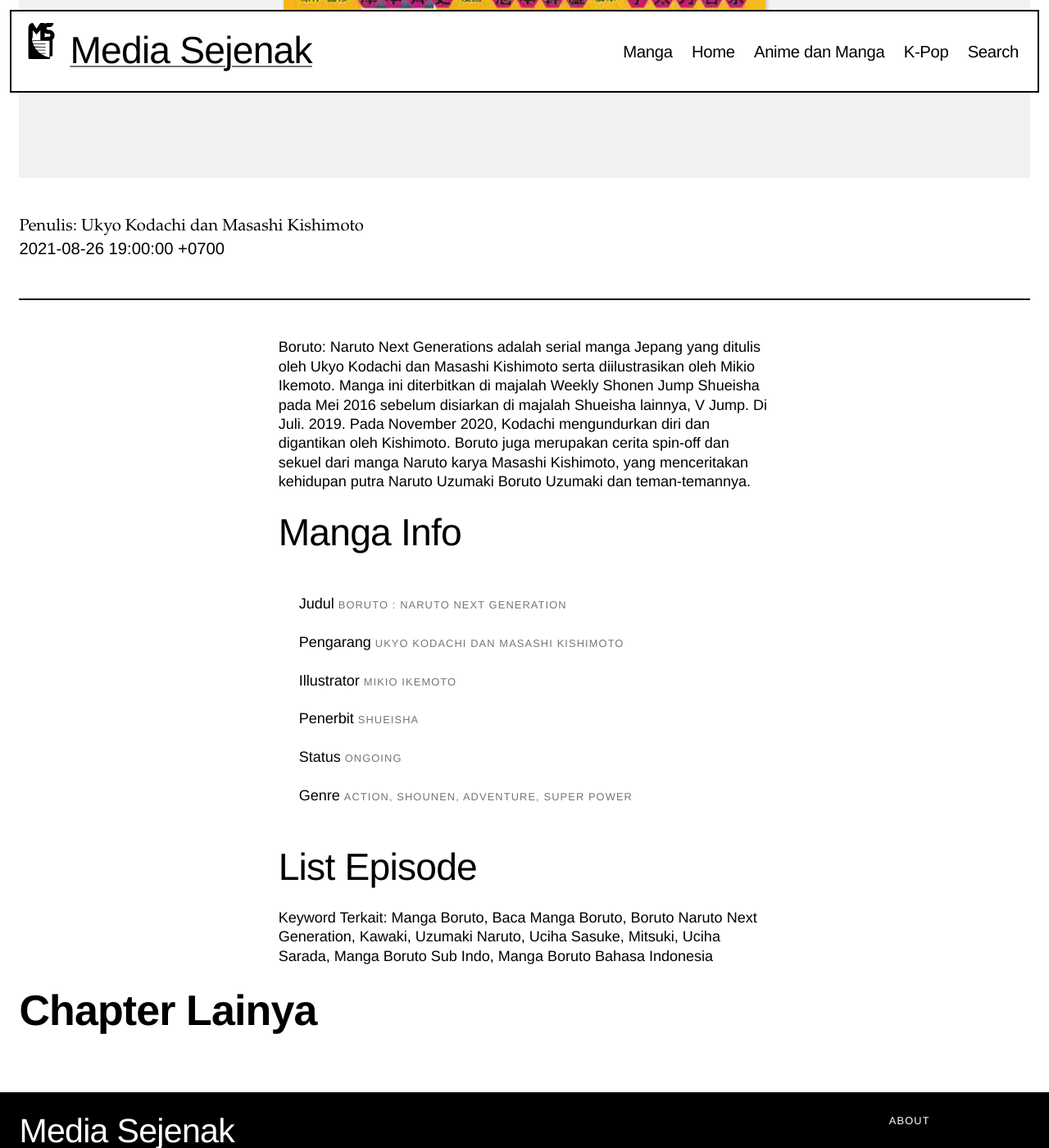
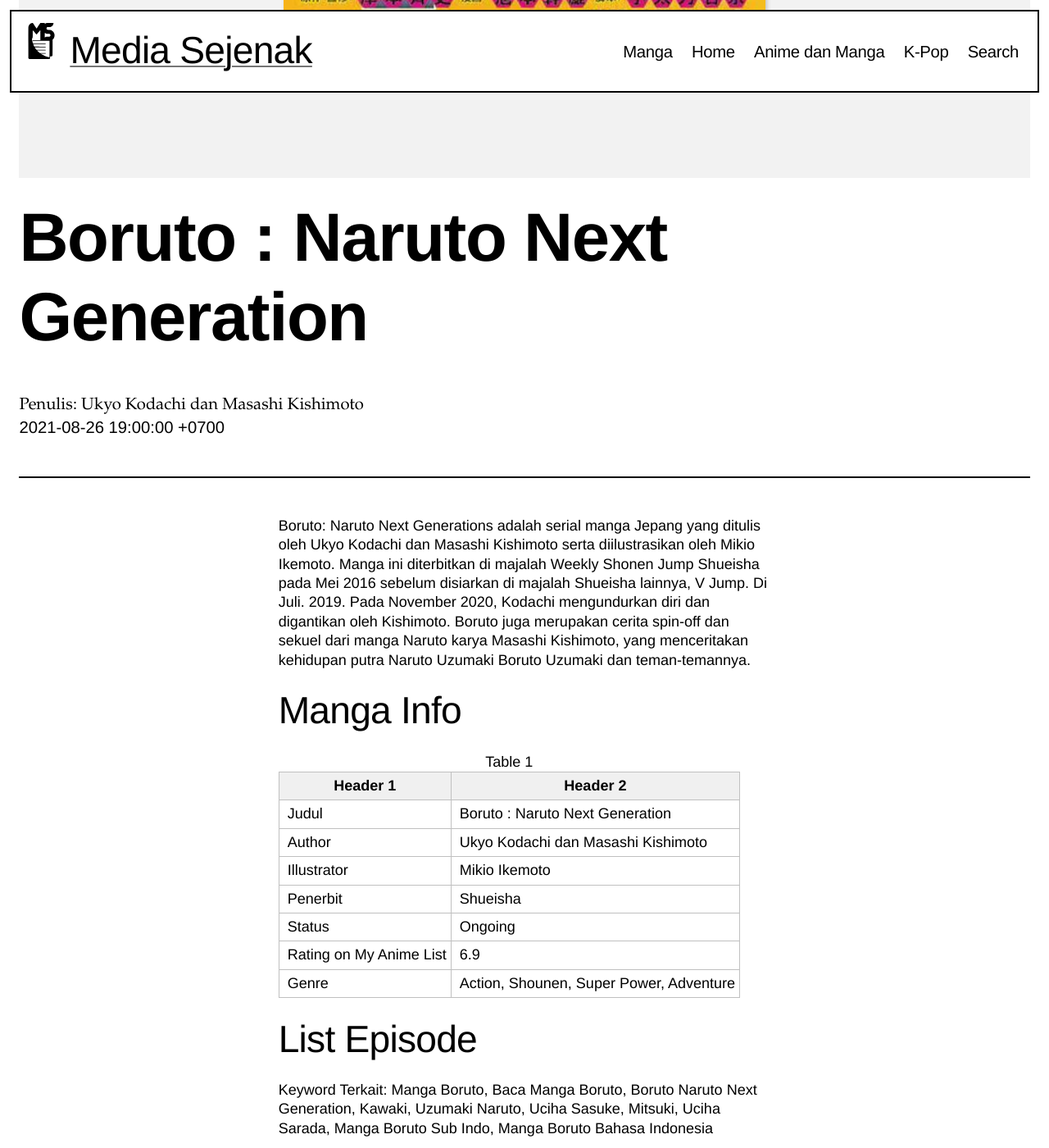
Before and after one commit to mediasejenak/mediasejenak.github.io, a Jekyll site: the page built from _series/Boruto.html, in a window 1280 px wide and 1400 px high, scrolled down 1135 px. Shown: the whole window at 82% size. Built offline with Jekyll 4.4.1, drawn with Linux system fonts in a browser that asks for light colours; some web fonts are replaced; a script that is not in the unit is left out.

Commit message:
Update Boruto.html

```diff
--- a/_series/Boruto.html
+++ b/_series/Boruto.html
@@ -2,6 +2,7 @@
 date: 2021-08-26 19:00:00 +07:00
 layout: manga
 title: Boruto &#58; Naruto Next Generation
+subtitle: Boruto &#58; Naruto Next Generation
 description: Baca Manga Boruto Sub Indo gratis hanya di Media Sejenak. Manga Boruto mengisahkan cerita dari anak sang pahlawan yaitu Uzumaki Boruto dalam menyelamatkan dunia dari klan Otsusuki dan juga Kara.
 artikel: true
 author: Ukyo Kodachi dan Masashi Kishimoto
@@ -13,33 +14,61 @@
 <p>Boruto: Naruto Next Generations adalah serial manga Jepang yang ditulis oleh Ukyo Kodachi dan Masashi Kishimoto serta diilustrasikan oleh Mikio Ikemoto. Manga ini diterbitkan di majalah Weekly Shonen Jump Shueisha pada Mei 2016 sebelum disiarkan di majalah Shueisha lainnya, V Jump. Di Juli. 2019. Pada November 2020, Kodachi mengundurkan diri dan digantikan oleh Kishimoto. Boruto juga merupakan cerita spin-off dan sekuel dari manga Naruto karya Masashi Kishimoto, yang menceritakan kehidupan putra Naruto Uzumaki Boruto Uzumaki dan teman-temannya.</p>
 
   <h2>Manga Info</h2>
-<div style="border: 6px; padding: 25px;">
-
-      <p>Judul
-        <span class="l-sidebar__main tag">{{ page.title }}</span>
-      </p>
-
-      <p>Pengarang
-        <span class="l-sidebar__main tag">{{ page.author }}</span>
-      </p>
-
-      <p>Illustrator
-        <span class="l-sidebar__main tag">Mikio Ikemoto</span>
-      </p>
-
-      <p>Penerbit
-        <span class="l-sidebar__main tag">Shueisha</span>
-      </p>
-
-      <p>Status
-        <span class="l-sidebar__main tag">Ongoing</span>
-      </p>
-
-      <p>Genre
-        <span class="l-sidebar__main tag">Action, Shounen, Adventure, Super Power</span>
-      </p>
-
-</div>
+<style>
+	.demo {
+		border:1px solid #C0C0C0;
+		border-collapse:collapse;
+		padding:5px;
+	}
+	.demo th {
+		border:1px solid #C0C0C0;
+		padding:5px;
+		background:#F0F0F0;
+	}
+	.demo td {
+		border:1px solid #C0C0C0;
+		padding:5px;
+	}
+</style>
+<table class="demo">
+	<caption>Table 1</caption>
+	<thead>
+	<tr>
+		<th>Header 1</th>
+		<th>Header 2</th>
+	</tr>
+	</thead>
+	<tbody>
+	<tr>
+		<td>&nbsp;Judul</td>
+		<td>&nbsp;{{ page.title }}</td>
+	</tr>
+	<tr>
+		<td>&nbsp;Author</td>
+		<td>&nbsp;{{ page.author }}</td>
+	</tr>
+	<tr>
+		<td>&nbsp;Illustrator</td>
+		<td>&nbsp;Mikio Ikemoto</td>
+	</tr>
+	<tr>
+		<td>&nbsp;Penerbit</td>
+		<td>&nbsp;Shueisha</td>
+	</tr>
+	<tr>
+		<td>&nbsp;Status</td>
+		<td>&nbsp;Ongoing</td>
+	</tr>
+        <tr>
+		<td>&nbsp;Rating on My Anime List</td>
+		<td>&nbsp;6.9</td>
+	</tr>
+        <tr>
+		<td>&nbsp;Genre</td>
+		<td>&nbsp;Action, Shounen, Super Power, Adventure</td>
+	</tr>
+	<tbody>
+</table>
 
 <h2>List Episode</h2>
 
```
